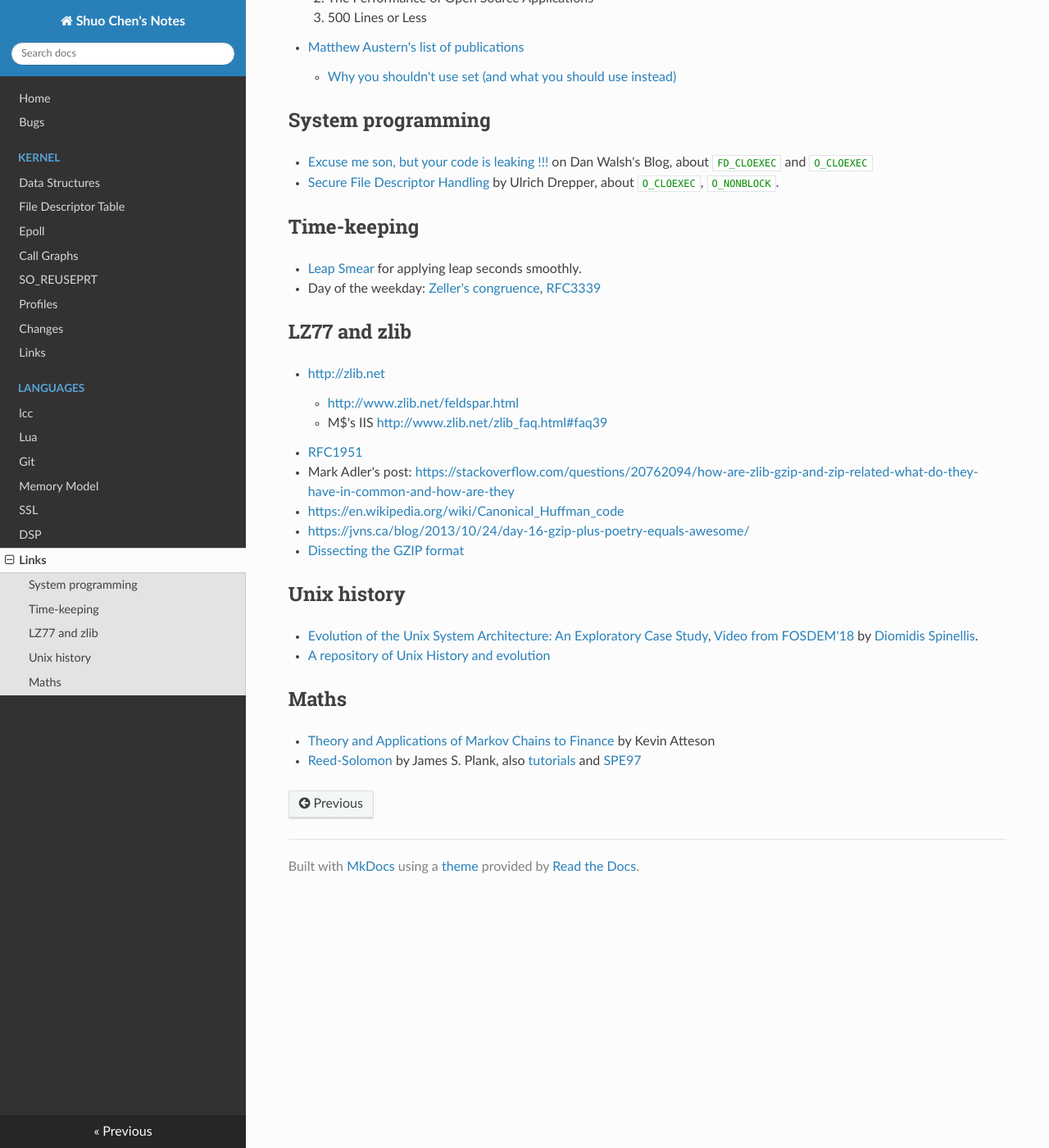
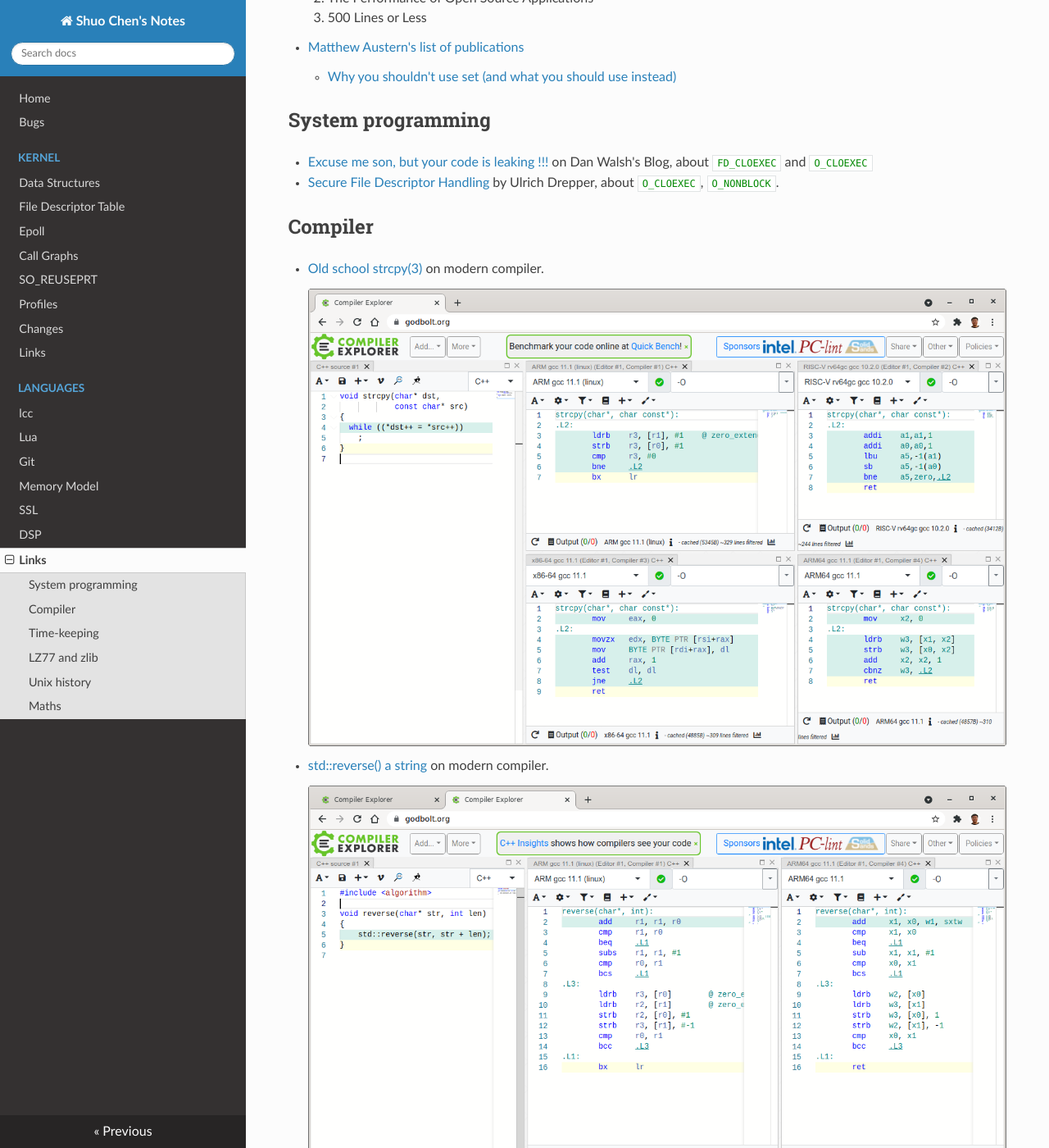
Before and after one commit to chenshuo/notes, an MkDocs documentation site: the page built from docs/links.md, in a window 1280 px wide and 1400 px high, scrolled down 798 px. Shown: the whole window at 82% size. Built offline with MkDocs 1.6.1, drawn with Linux system fonts in a browser that asks for light colours; nearby versions of some CDN libraries; old or Windows-style settings are respelled for this version of MkDocs; some of the changed text lies outside the part shown.

Commit message:
update links.md

```diff
--- a/docs/links.md
+++ b/docs/links.md
@@ -16,8 +16,15 @@
 * [Excuse me son, but your code is leaking !!!](https://danwalsh.livejournal.com/53603.html) on Dan Walsh's Blog, about `FD_CLOEXEC` and `O_CLOEXEC`
 * [Secure File Descriptor Handling](https://udrepper.livejournal.com/20407.html) by Ulrich Drepper, about `O_CLOEXEC`, `O_NONBLOCK`.
 
+## Compiler
+
+* [Old school strcpy(3)](https://godbolt.org/z/jr99qncW5) on modern compiler. ![strcpy](links/strcpy-assemble.png)
+* [std::reverse() a string](https://godbolt.org/z/9crsYrWo1) on modern compiler. ![strcpy](links/reverse-string.png)
+
 ## Time-keeping
 
+* [The Science of Timekeeping](http://www.allanstime.com/Publications/DWA/Science_Timekeeping/TheScienceOfTimekeeping.pdf) HP Application Note 1289.
+* [GPS and Precision Timing Applications](http://leapsecond.com/hpan/an1272.pdf) HP Application Note 1272.
 * [Leap Smear](https://developers.google.com/time/smear) for applying leap seconds smoothly.
 * Day of the weekday: [Zeller's congruence](https://en.wikipedia.org/wiki/Zeller%27s_congruence),
   [RFC3339](https://tools.ietf.org/html/rfc3339#appendix-B)
```
Also changed, not shown: docs/links/reverse-string.png (added), docs/links/strcpy-assemble.png (added).
